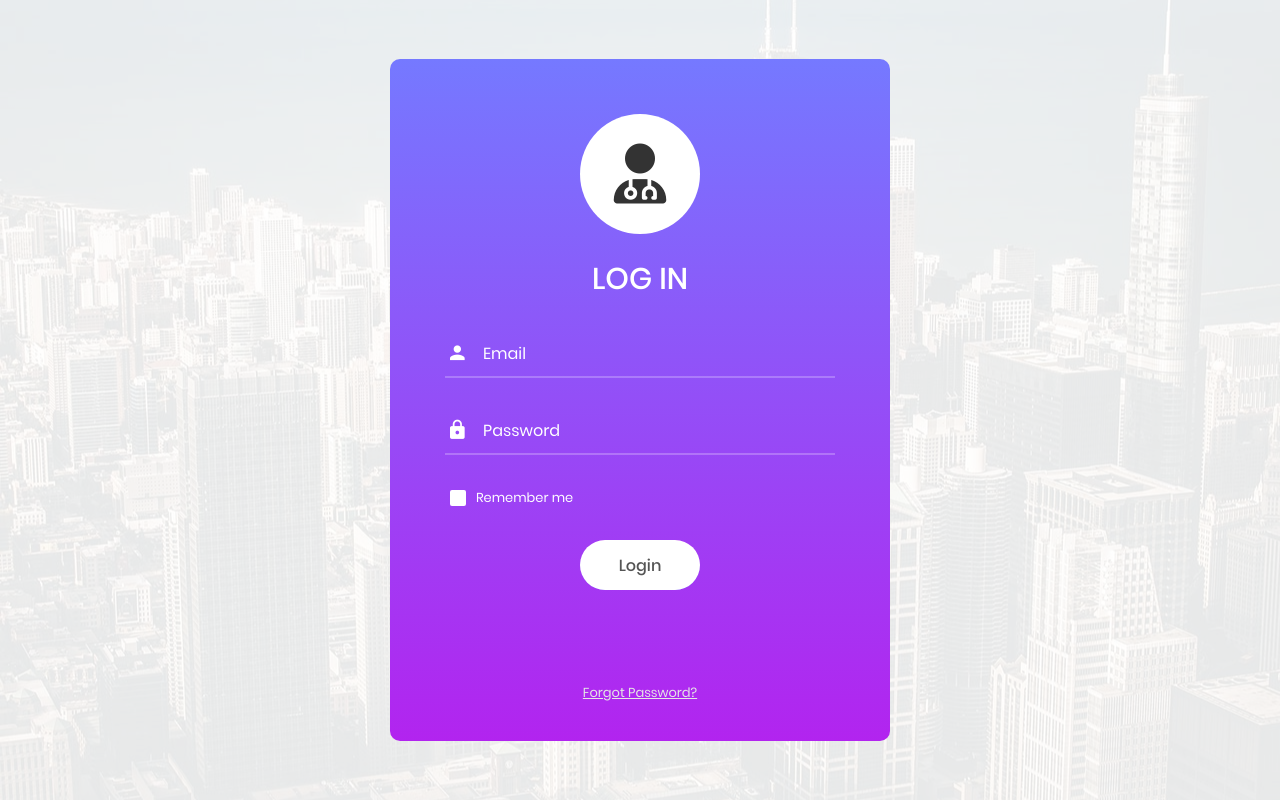
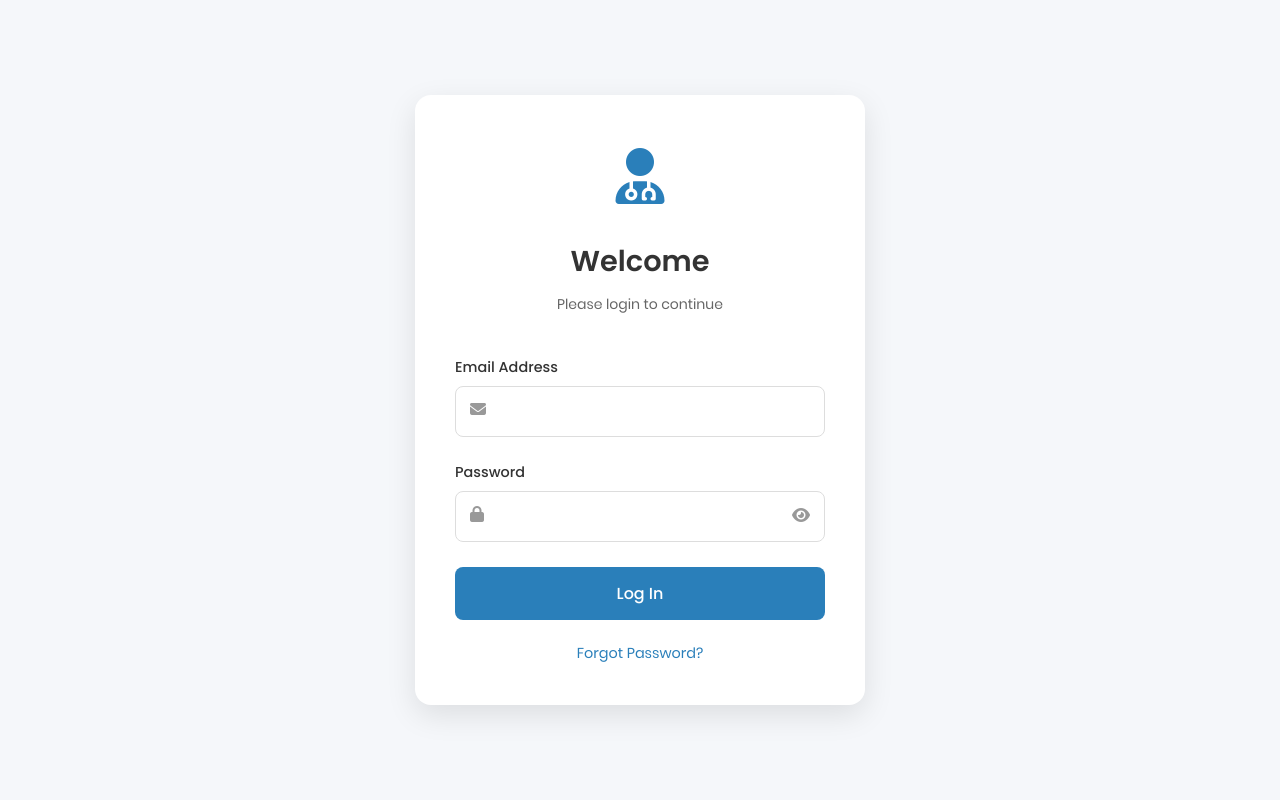
Before and after one commit to leulx1/Breast-cancer-detection-using-CNN, a Flask app: page /login.html in a window 1280 px wide. Run offline with Flask 3, Linux system fonts and the light colour scheme; parts of the project's set-up code (start-up, migrations or seed data) failed here and were passed over; some libraries are stand-ins or nearby versions.

Commit message:
fix: "edited the login html"

```diff
--- a/templates/login.html
+++ b/templates/login.html
@@ -4,87 +4,294 @@
     <title>Login</title>
     <meta charset="UTF-8">
     <meta name="viewport" content="width=device-width, initial-scale=1">
-
+    <meta http-equiv="Cache-Control" content="no-store, no-cache, must-revalidate, max-age=0" />
+    <meta http-equiv="Pragma" content="no-cache" />
+    <meta http-equiv="Expires" content="0" />
     <!-- Favicon -->
     <link rel="icon" type="image/png" href="{{ url_for('static', filename='assets/img/icons/favicon.ico') }}"/>
 
-	<!-- CSS Files -->
-	<link rel="stylesheet" type="text/css" href="{{ url_for('static', filename='assets/vendor/bootstrap/css/bootstrap.min.css') }}">
-	<link rel="stylesheet" type="text/css" href="{{ url_for('static', filename='assets/fonts/font-awesome-4.7.0/css/font-awesome.min.css') }}">
-	<link rel="stylesheet" type="text/css" href="https://cdnjs.cloudflare.com/ajax/libs/font-awesome/6.5.1/css/all.min.css">
-	<link rel="stylesheet" type="text/css" href="{{ url_for('static', filename='assets/fonts/iconic/css/material-design-iconic-font.min.css') }}">
-	<link rel="stylesheet" type="text/css" href="{{ url_for('static', filename='assets/vendor/animate/animate.css') }}">
-	<link rel="stylesheet" type="text/css" href="{{ url_for('static', filename='assets/vendor/css-hamburgers/hamburgers.min.css') }}">
-	<link rel="stylesheet" type="text/css" href="{{ url_for('static', filename='assets/vendor/animsition/css/animsition.min.css') }}">
-	<link rel="stylesheet" type="text/css" href="{{ url_for('static', filename='assets/vendor/select2/select2.min.css') }}">
-	<link rel="stylesheet" type="text/css" href="{{ url_for('static', filename='assets/vendor/daterangepicker/daterangepicker.css') }}">
-	<link rel="stylesheet" type="text/css" href="{{ url_for('static', filename='assets/css/util.css') }}">
-	<link rel="stylesheet" type="text/css" href="{{ url_for('static', filename='assets/css/loginmain.css') }}">
+    <!-- Fonts & Icons -->
+    <link rel="stylesheet" href="https://cdnjs.cloudflare.com/ajax/libs/font-awesome/6.5.1/css/all.min.css">
+    <link href="https://fonts.googleapis.com/css2?family=Poppins:wght@300;400;500;600;700&display=swap" rel="stylesheet">
+
+    <!-- CSS -->
+    <link rel="stylesheet" href="{{ url_for('static', filename='assets/css/loginmain.css') }}">
+    <style>
+        :root {
+            --primary-color: #2a7fba;
+            --primary-dark: #1a5f8b;
+            --accent-color: #4fc3f7;
+            --light-gray: #f5f7fa;
+            --dark-gray: #333;
+            --white: #ffffff;
+            --error-color: #e53935;
+            --success-color: #43a047;
+        }
+
+        * {
+            margin: 0;
+            padding: 0;
+            box-sizing: border-box;
+            font-family: 'Poppins', sans-serif;
+        }
+
+        body {
+            background-color: var(--light-gray);
+            display: flex;
+            justify-content: center;
+            align-items: center;
+            min-height: 100vh;
+            color: var(--dark-gray);
+        }
+
+        .login-container {
+            background: var(--white);
+            width: 100%;
+            max-width: 450px;
+            border-radius: 16px;
+            box-shadow: 0 10px 30px rgba(0, 0, 0, 0.1);
+            overflow: hidden;
+            padding: 40px;
+            margin: 20px;
+        }
+
+        .login-header {
+            text-align: center;
+            margin-bottom: 40px;
+        }
+
+        .login-logo {
+            font-size: 3.5rem;
+            color: var(--primary-color);
+            margin-bottom: 20px;
+        }
+
+        .login-title {
+            font-size: 1.8rem;
+            font-weight: 600;
+            margin-bottom: 10px;
+        }
+
+        .login-subtitle {
+            color: #666;
+            font-size: 0.9rem;
+        }
+
+        .form-group {
+            margin-bottom: 25px;
+            position: relative;
+        }
+
+        .form-group label {
+            display: block;
+            margin-bottom: 8px;
+            font-weight: 500;
+            font-size: 0.9rem;
+        }
+
+        .form-control {
+            width: 100%;
+            padding: 12px 15px;
+            border: 1px solid #ddd;
+            border-radius: 8px;
+            font-size: 1rem;
+            transition: all 0.3s;
+        }
+
+        .form-control:focus {
+            border-color: var(--primary-color);
+            box-shadow: 0 0 0 3px rgba(42, 127, 186, 0.2);
+            outline: none;
+        }
+
+        .form-control.has-icon {
+            padding-left: 40px;
+        }
+
+        .input-icon {
+            position: absolute;
+            left: 15px;
+            top: 40px;
+            color: #999;
+        }
+
+        .password-toggle {
+            position: absolute;
+            right: 15px;
+            top: 45px;
+            color: #999;
+            cursor: pointer;
+        }
+
+        .btn-login {
+            width: 100%;
+            padding: 14px;
+            background-color: var(--primary-color);
+            color: white;
+            border: none;
+            border-radius: 8px;
+            font-size: 1rem;
+            font-weight: 500;
+            cursor: pointer;
+            transition: background-color 0.3s;
+        }
+
+        .btn-login:hover {
+            background-color: var(--primary-dark);
+        }
+
+        .forgot-password {
+            text-align: center;
+            margin-top: 20px;
+        }
+
+        .forgot-password a {
+            color: var(--primary-color);
+            text-decoration: none;
+            font-size: 0.9rem;
+            transition: color 0.3s;
+        }
+
+        .forgot-password a:hover {
+            color: var(--primary-dark);
+            text-decoration: underline;
+        }
+
+        /* Add this to your existing CSS */
+        .alert-danger {
+            background-color: #ffebee;
+            color: var(--error-color);
+            border-left: 4px solid var(--error-color);
+            padding: 12px 15px;
+            border-radius: 8px;
+            margin-bottom: 20px;
+            font-size: 0.9rem;
+        }
+
+        /* Add error state for input fields */
+        .input-error {
+            border-color: var(--error-color) !important;
+            box-shadow: 0 0 0 2px rgba(229, 57, 53, 0.2) !important;
+        }
+
+        .error-message {
+            color: var(--error-color);
+            font-size: 0.8rem;
+            margin-top: 5px;
+            display: none;
+        }
+
+        .alert-success {
+            background-color: #e8f5e9;
+            color: var(--success-color);
+            border-left: 4px solid var(--success-color);
+        }
+
+        @media (max-width: 576px) {
+            .login-container {
+                padding: 30px 20px;
+            }
+        }
+    </style>
 </head>
 <body>
-	<div class="limiter">
-		<div class="container-login100" style="background-image: url('{{ url_for('static', filename='assets/img/bg-01.jpg') }}');">
-			<div class="wrap-login100">
-				<form class="login100-form validate-form" action="{{ url_for('auth.login') }}" method="POST">
-					<span class="login100-form-logo">
-						<i class="fa-solid fa-user-doctor"></i>
-					</span>
+    <div class="login-container">
+        <div class="login-header">
+            <div class="login-logo">
+                <i class="fas fa-user-md"></i>
+            </div>
+            <h1 class="login-title">Welcome </h1>
+            <p>Please login to continue</p>
+        </div>
 
-					<span class="login100-form-title p-b-34 p-t-27">
-						Log in
-					</span>
-
-					{% with messages = get_flashed_messages(with_categories=True) %}
+        <!-- Only show login_error messages -->
+{% with messages = get_flashed_messages(category_filter=["login_error"]) %}
 {% if messages %}
-							{% for category, message in messages %}
-								<div class="alert alert-{{ category }}">{{ message }}</div>
+    {% for message in messages %}
+        <div class="alert alert-danger">{{ message }}</div>
     {% endfor %}
 {% endif %}
 {% endwith %}
 
-					<div class="wrap-input100 validate-input" data-validate="Enter email">
-						<input class="input100" type="email" name="email" placeholder="Email" required>
-						<span class="focus-input100" data-placeholder="&#xf207;"></span>
+        <form action="{{ url_for('auth.login') }}" method="POST">
+            <div class="form-group">
+                <label for="email">Email Address</label>
+                <div class="input-icon">
+                    <i class="fas fa-envelope"></i>
+                </div>
+                <input type="email" class="form-control has-icon {% if error and error.get('email') %}input-error{% endif %}"
+                       id="email" name="email" placeholder="Enter your email" required
+                       value="{{ request.form.email if request.form.email }}">
+                {% if error and error.get('email') %}
+                    <div class="error-message" id="email-error">{{ error.email }}</div>
+                {% endif %}
             </div>
 
-					<div class="wrap-input100 validate-input" data-validate="Enter password">
-						<input class="input100" type="password" name="password" placeholder="Password" required>
-						<span class="focus-input100" data-placeholder="&#xf191;"></span>
+            <div class="form-group">
+                <label for="password">Password</label>
+                <div class="input-icon">
+                    <i class="fas fa-lock"></i>
+                </div>
+                <input type="password" class="form-control has-icon {% if error and error.get('password') %}input-error{% endif %}"
+                       id="password" name="password" placeholder="Enter your password" required>
+                <i class="fas fa-eye password-toggle" id="togglePassword"></i>
+                {% if error and error.get('password') %}
+                    <div class="error-message" id="password-error">{{ error.password }}</div>
+                {% endif %}
             </div>
 
-					<div class="contact100-form-checkbox">
-						<input class="input-checkbox100" id="ckb1" type="checkbox" name="remember-me">
-						<label class="label-checkbox100" for="ckb1">
-							Remember me
-						</label>
-					</div>
-
-					<div class="container-login100-form-btn">
-						<button class="login100-form-btn" type="submit">
-							Login
-						</button>
-					</div>
-
-					<div class="text-center p-t-90">
-						<a class="txt1" href="#">
-							Forgot Password?
-						</a>
+            <button type="submit" class="btn-login">Log In</button>
+            <div class="forgot-password">
+                <a href="{{ url_for('auth.forgot_password') }}">Forgot Password?</a>
             </div>
         </form>
     </div>
-		</div>
-	</div>
 
-	<!-- JS Files -->
+    <!-- JavaScript -->
     <script src="{{ url_for('static', filename='assets/vendor/jquery/jquery-3.2.1.min.js') }}"></script>
-	<script src="{{ url_for('static', filename='assets/vendor/animsition/js/animsition.min.js') }}"></script>
-	<script src="{{ url_for('static', filename='assets/vendor/bootstrap/js/popper.js') }}"></script>
-	<script src="{{ url_for('static', filename='assets/vendor/bootstrap/js/bootstrap.min.js') }}"></script>
-	<script src="{{ url_for('static', filename='assets/vendor/select2/select2.min.js') }}"></script>
-	<script src="{{ url_for('static', filename='assets/vendor/daterangepicker/moment.min.js') }}"></script>
-	<script src="{{ url_for('static', filename='assets/vendor/daterangepicker/daterangepicker.js') }}"></script>
-	<script src="{{ url_for('static', filename='assets/vendor/countdowntime/countdowntime.js') }}"></script>
-	<script src="{{ url_for('static', filename='assets/js/loginmain.js') }}"></script>
+    <script>
+        $(document).ready(function() {
+            $('.login-container').hide().fadeIn(400);
 
+            // Toggle password visibility
+            $('#togglePassword').click(function() {
+                const passwordInput = $('#password');
+                const icon = $(this);
+
+                if (passwordInput.attr('type') === 'password') {
+                    passwordInput.attr('type', 'text');
+                    icon.removeClass('fa-eye').addClass('fa-eye-slash');
+                } else {
+                    passwordInput.attr('type', 'password');
+                    icon.removeClass('fa-eye-slash').addClass('fa-eye');
+                }
+            });
+
+            // Show error messages when input is focused
+            $('.form-control').focus(function() {
+                const inputId = $(this).attr('id');
+                const errorElement = $(`#${inputId}-error`);
+                if (errorElement.length && errorElement.text().trim() !== '') {
+                    errorElement.fadeIn();
+                }
+            });
+
+            // Hide error messages when input is corrected
+            $('.form-control').keyup(function() {
+                if ($(this).val().length > 0) {
+                    $(this).removeClass('input-error');
+                    const inputId = $(this).attr('id');
+                    $(`#${inputId}-error`).fadeOut();
+                }
+            });
+
+            // Show any existing error messages on page load
+            $('.error-message').each(function() {
+                if ($(this).text().trim() !== '') {
+                    $(this).show();
+                }
+            });
+        });
+    </script>
 </body>
 </html>
```
Lines whose indentation alone changed are shown as unchanged.
